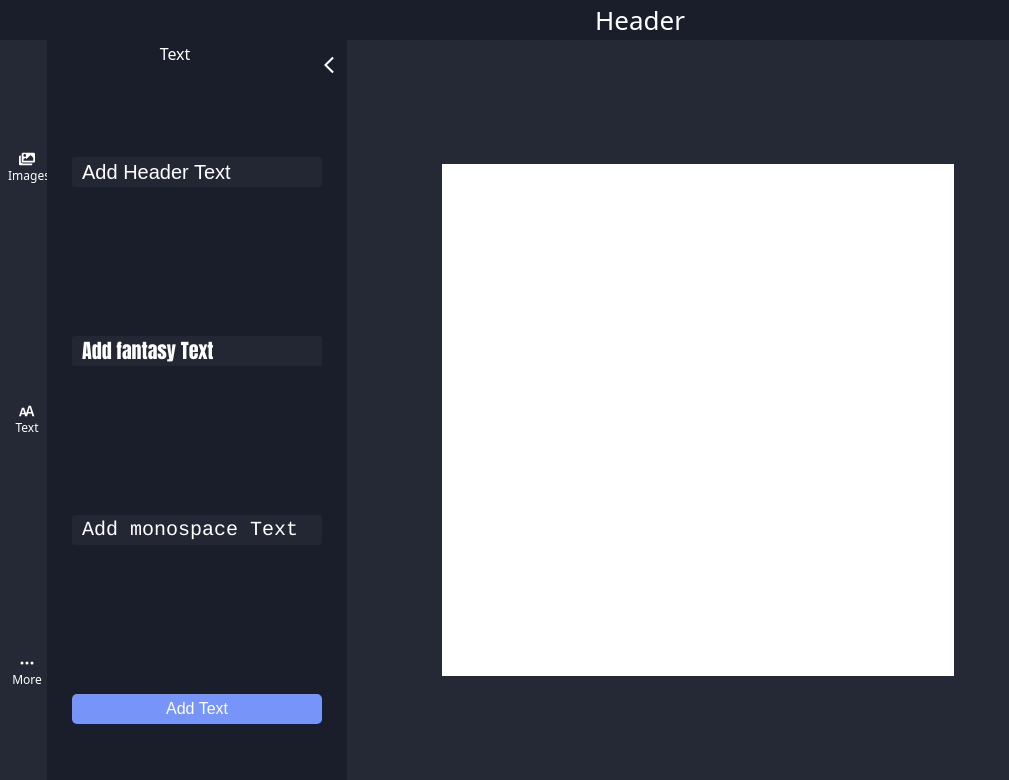
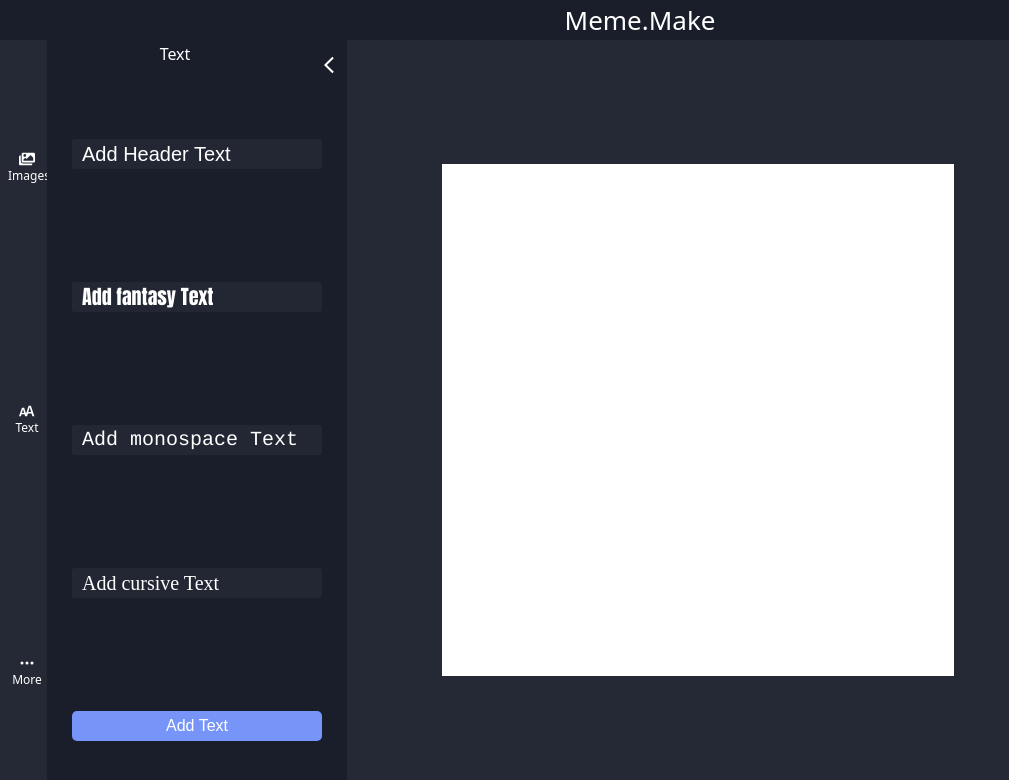
Before and after one commit to Mofe1015/Make.meme, a React (Create React App) app: page / in a window 1280 px wide. Both pictures are taken after a click on the button "Text". Shown: the top 780 px of the page, without its empty margins (0-1009 px from the left). Built offline with nearby package versions, Linux system fonts and the light colour scheme.

Commit message:
adding more text styles

```diff
--- a/src/App.js
+++ b/src/App.js
@@ -7,7 +7,7 @@ function App() {
     <>
       <header>
            <div className='App-header'>
-              Header
+              Meme.Make
            </div>
       </header>
 
--- a/src/TextExtended.js
+++ b/src/TextExtended.js
@@ -45,6 +45,7 @@ function TextEditNav(props){
                      style={{fontFamily: props.textinput.style.fontFamily}}
                      title={props.textinput.style.fontFamily}
                     >
+                        <Dropdown.Item onClick={setNewFont} style={{fontFamily:'Cursive'}}>Chancery L, cursive</Dropdown.Item>
                         <Dropdown.Item onClick={setNewFont} style={{fontFamily:'Impact, fantasy'}}>Impact, fantasy</Dropdown.Item>
                         <Dropdown.Item onClick={setNewFont} style={{fontFamily:'Courier, monospace'}}> Courier, monospace</Dropdown.Item>
                         <Dropdown.Item onClick={setNewFont} style={{fontFamily:'Arial'}} >Arial</Dropdown.Item>
@@ -62,6 +63,7 @@ function TextEditNav(props){
                         <div className='set-Color-Btn' onClick={changeColorWithText}>Set</div>
                     </div>
                     <div className='edit-Text-color-Div'>
+                        <div onClick={changeColorWithBtn} className='edit-Text-color' style={{backgroundColor: "black"}} ></div>
                         <div onClick={changeColorWithBtn}  className='edit-Text-color' style={{backgroundColor: "white"}} ></div>
                         <div onClick={changeColorWithBtn} className='edit-Text-color' style={{backgroundColor: "red"}} ></div>
                         <div onClick={changeColorWithBtn} className='edit-Text-color' style={{backgroundColor: "yellow"}} ></div>
@@ -254,9 +256,10 @@ function TextExtended(props){
             </div>
             <div className='nav-Extend-Body'>
                 <form className='nav-Extend-Body'>
-                    <div className='font-type' onClick={setFontType} style={{fontFamily:'Arial'}} >Add Header Text</div>
+                    <div className='font-type'onClick={setFontType} style={{fontFamily:'Arial'}} >Add Header Text</div>
                     <div className='font-type'onClick={setFontType} style={{fontFamily:'Impact, fantasy'}}>Add fantasy Text</div>
                     <div className='font-type'onClick={setFontType} style={{fontFamily:'Courier, monospace'}}>Add monospace Text</div>
+                    <div className='font-type'onClick={setFontType} style={{fontFamily:'cursive'}}>Add cursive Text</div>
                     <button className='add-Text-Btn' type='button' onClick={setFontType} style={{fontFamily:'Arial'}}>Add Text</button>
                 </form>
 
```
